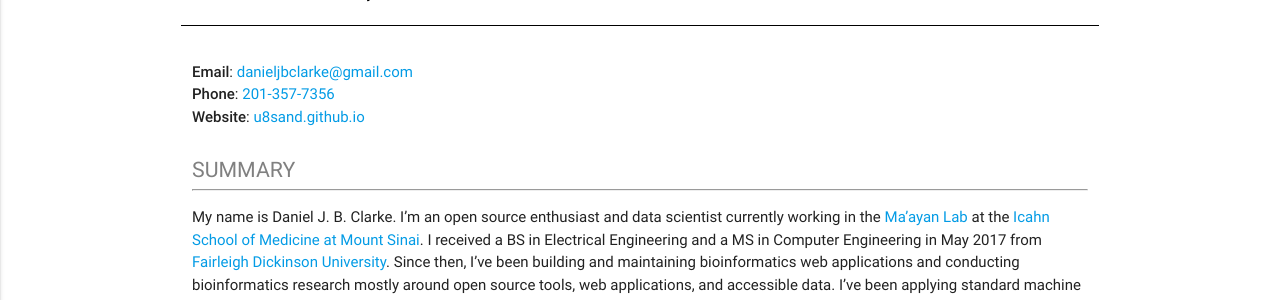
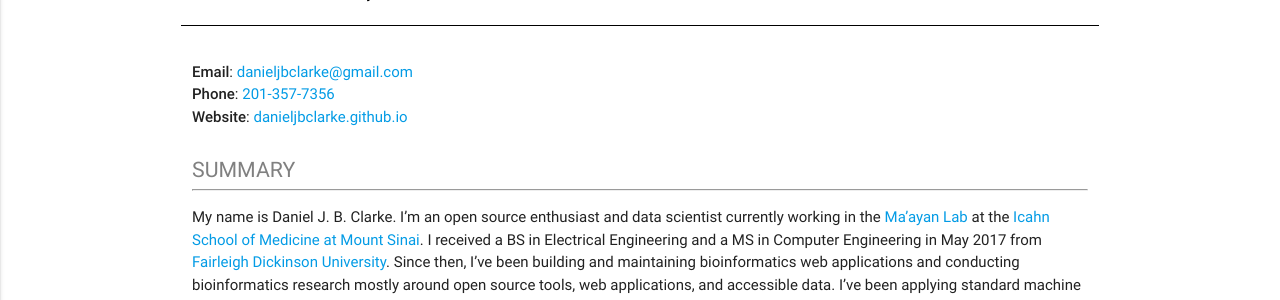
Before and after one commit to u8sand/u8sand.github.io, a Jekyll site: the page built from 01-about.md, in a window 1280 px wide and 900 px high. Shown: the part 140-440 px from the top of the window. Built offline with Jekyll 4.4.1, drawn with Linux system fonts in a browser that asks for light colours; nearby versions of some CDN libraries.

Commit message:
Update website link

```diff
--- a/01-about.md
+++ b/01-about.md
@@ -12,7 +12,7 @@ printable: true
 
 **Email**: <danieljbclarke@gmail.com>
 **Phone**: [201-357-7356](tel:201-357-7356)
-**Website**: [u8sand.github.io](https://u8sand.github.io)
+**Website**: [danieljbclarke.github.io](https://danieljbclarke.github.io)
 
 </div>
 
```
